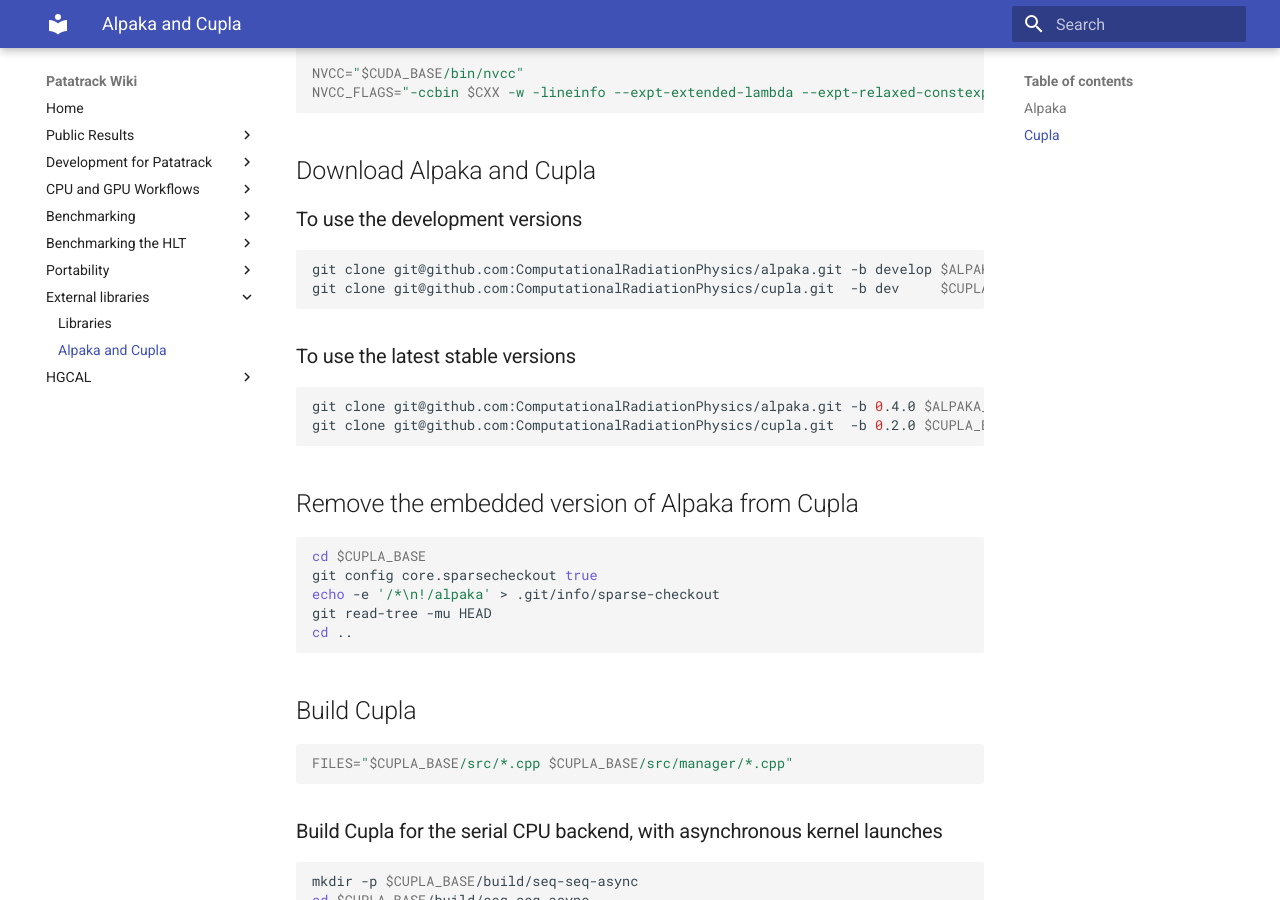
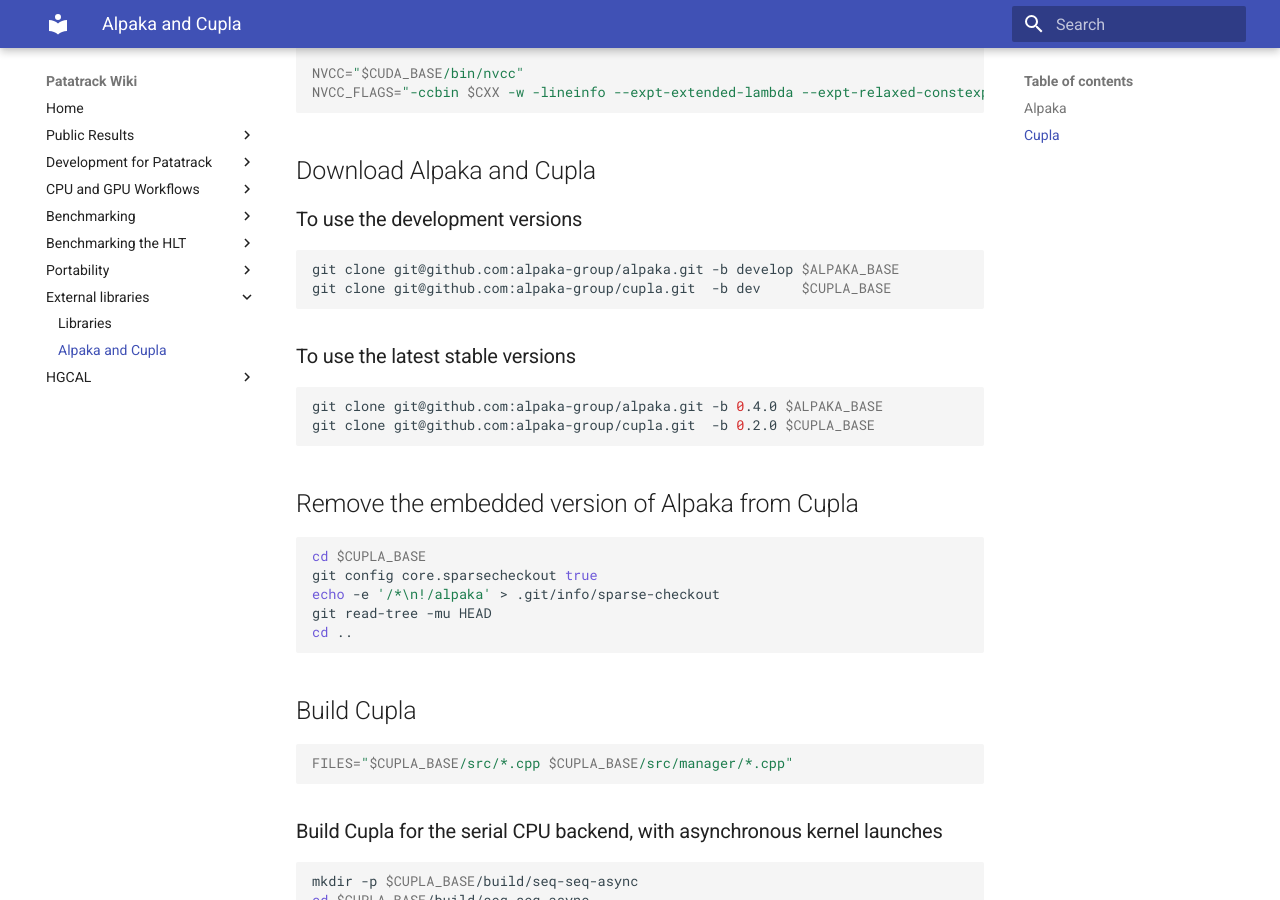
Before and after one commit to cms-patatrack/patatrack-website, an MkDocs documentation site: the page built from wiki/AlpakaAndCupla.md, in a window 1280 px wide and 900 px high, scrolled down 1279 px. Built offline with MkDocs 1.6.1 and Material for MkDocs 9.7.7, drawn with Linux system fonts in a browser that asks for light colours; some of the changed lines change nothing that is shown.

Commit message:
Update Alpaka and Cupla repositories

````diff
--- a/wiki/AlpakaAndCupla.md
+++ b/wiki/AlpakaAndCupla.md
@@ -1,7 +1,7 @@
 # Alpaka and Cupla
 
 ## Alpaka
-From the Alpaka [README](https://github.com/ComputationalRadiationPhysics/alpaka/blob/develop/README.md):
+From the Alpaka [README](https://github.com/alpaka-group/alpaka/blob/develop/README.md):
 
 > The alpaka library is a header-only C++11 abstraction library for accelerator development.
 >
@@ -19,25 +19,25 @@
 > runtime.
 
 Relevant links:
-  - [Alpaka](https://github.com/ComputationalRadiationPhysics/alpaka) on GitHub
-  - Alpaka's [documentation](https://github.com/ComputationalRadiationPhysics/alpaka/blob/develop/doc/markdown/user/Introduction.md)
+  - [Alpaka](https://github.com/alpaka-group/alpaka) on GitHub
+  - Alpaka's [documentation](https://github.com/alpaka-group/alpaka/blob/develop/doc/markdown/user/Introduction.md)
 
-As of December 2019, the latest release of Alpaka is [version 0.4.0](https://github.com/ComputationalRadiationPhysics/alpaka/tree/0.4.0).
+As of December 2019, the latest release of Alpaka is [version 0.4.0](https://github.com/alpaka-group/alpaka/tree/0.4.0).
 
 ## Cupla
 
-From the Cupla [README](https://github.com/ComputationalRadiationPhysics/cupla/blob/master/README.md):
+From the Cupla [README](https://github.com/alpaka-group/cupla/blob/master/README.md):
 
 > Cupla is a simple user interface for the platform independent parallel kernel acceleration library
 > Alpaka. It follows a similar concept as the NVIDIA® CUDA® API by providing a software layer to manage
 > accelerator devices. Alpaka is used as backend for Cupla.
 
 Relevant links:
-  - [Cupla](https://github.com/ComputationalRadiationPhysics/cupla) on GitHub
-  - Cupla's [porting guide](https://github.com/ComputationalRadiationPhysics/cupla/blob/master/doc/PortingGuide.md)
-  - Cupla's [tuning guide](https://github.com/ComputationalRadiationPhysics/cupla/blob/master/doc/TuningGuide.md)
+  - [Cupla](https://github.com/alpaka-group/cupla) on GitHub
+  - Cupla's [porting guide](https://github.com/alpaka-group/cupla/blob/master/doc/PortingGuide.md)
+  - Cupla's [tuning guide](https://github.com/alpaka-group/cupla/blob/master/doc/TuningGuide.md)
 
-As of Feruary 2020, the latest release of Cupla is [version 0.2.0](https://github.com/ComputationalRadiationPhysics/cupla/tree/0.2.0),
+As of Feruary 2020, the latest release of Cupla is [version 0.2.0](https://github.com/alpaka-group/cupla/tree/0.2.0),
 which is compatible with Alpaka version 0.4.0.
 
 
@@ -62,14 +62,14 @@
 
 ### To use the development versions
 ```bash
-git clone git@github.com:ComputationalRadiationPhysics/alpaka.git -b develop $ALPAKA_BASE
-git clone git@github.com:ComputationalRadiationPhysics/cupla.git  -b dev     $CUPLA_BASE
+git clone git@github.com:alpaka-group/alpaka.git -b develop $ALPAKA_BASE
+git clone git@github.com:alpaka-group/cupla.git  -b dev     $CUPLA_BASE
 ```
 
 ### To use the latest stable versions
 ```bash
-git clone git@github.com:ComputationalRadiationPhysics/alpaka.git -b 0.4.0 $ALPAKA_BASE
-git clone git@github.com:ComputationalRadiationPhysics/cupla.git  -b 0.2.0 $CUPLA_BASE
+git clone git@github.com:alpaka-group/alpaka.git -b 0.4.0 $ALPAKA_BASE
+git clone git@github.com:alpaka-group/cupla.git  -b 0.2.0 $CUPLA_BASE
 ```
 
 ## Remove the embedded version of Alpaka from Cupla
````
